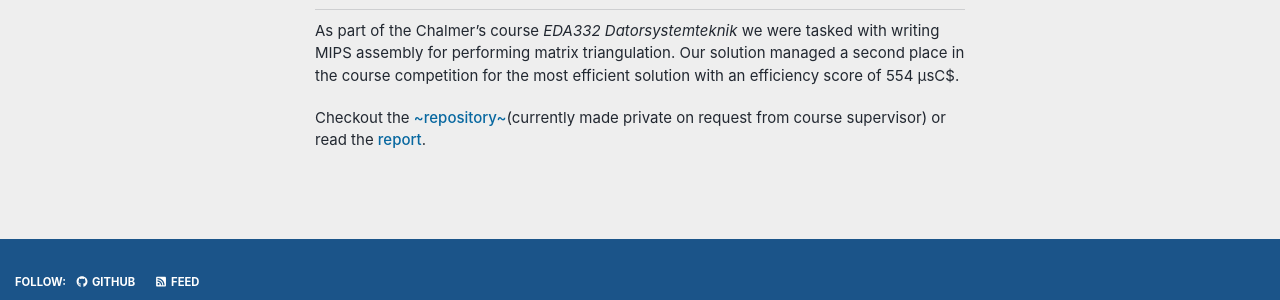
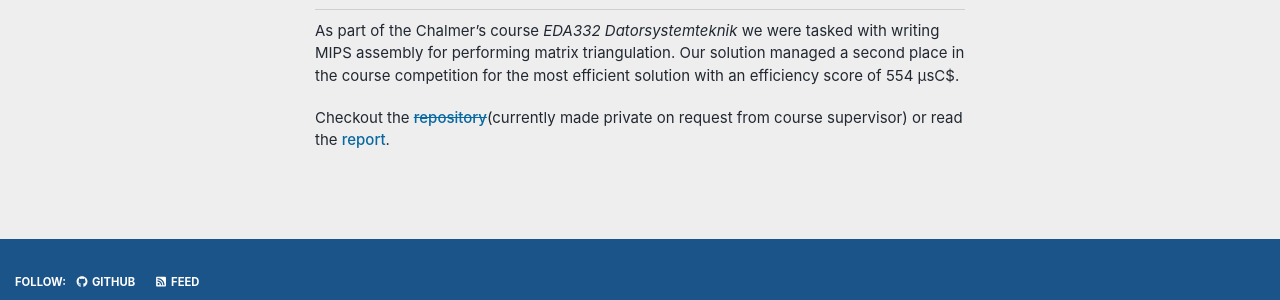
Before and after one commit to ecen/ecen.github.io, a Jekyll site: the page built from _pages/portfolio.md, in a window 1280 px wide and 1191 px high. Shown: the part 844-1144 px from the top of the window. Built offline with Jekyll 4.4.1, drawn with Linux system fonts in a browser that asks for light colours; nearby versions of some CDN libraries.

Commit message:
Fixed strike-through.

```diff
--- a/_pages/portfolio.md
+++ b/_pages/portfolio.md
@@ -35,4 +35,4 @@ Concurrent programming is a useful skill for any programmer. This document aims
 
 As part of the Chalmer's course *EDA332 Datorsystemteknik* we were tasked with writing MIPS assembly for performing matrix triangulation. Our solution managed a second place in the course competition for the most efficient solution with an efficiency score of 554 µsC$.
 
-Checkout the [~repository~](https://github.com/ecen/eda332-computer-system-engineering)(currently made private on request from course supervisor) or read the [report](/assets/docs/Optimizing_Hardware_and_Software_for_Gaussian_Elimination.pdf).
+Checkout the [~~repository~~](https://github.com/ecen/eda332-computer-system-engineering)(currently made private on request from course supervisor) or read the [report](/assets/docs/Optimizing_Hardware_and_Software_for_Gaussian_Elimination.pdf).
```
